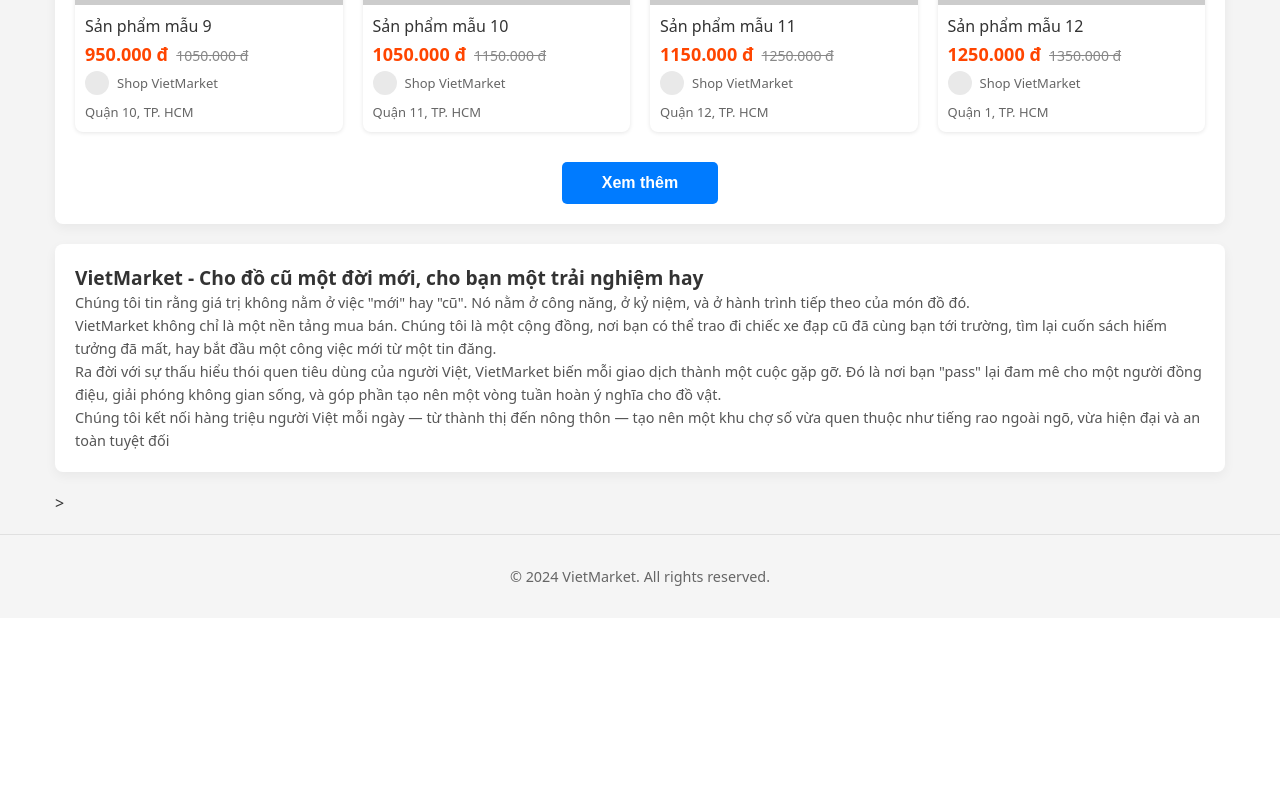
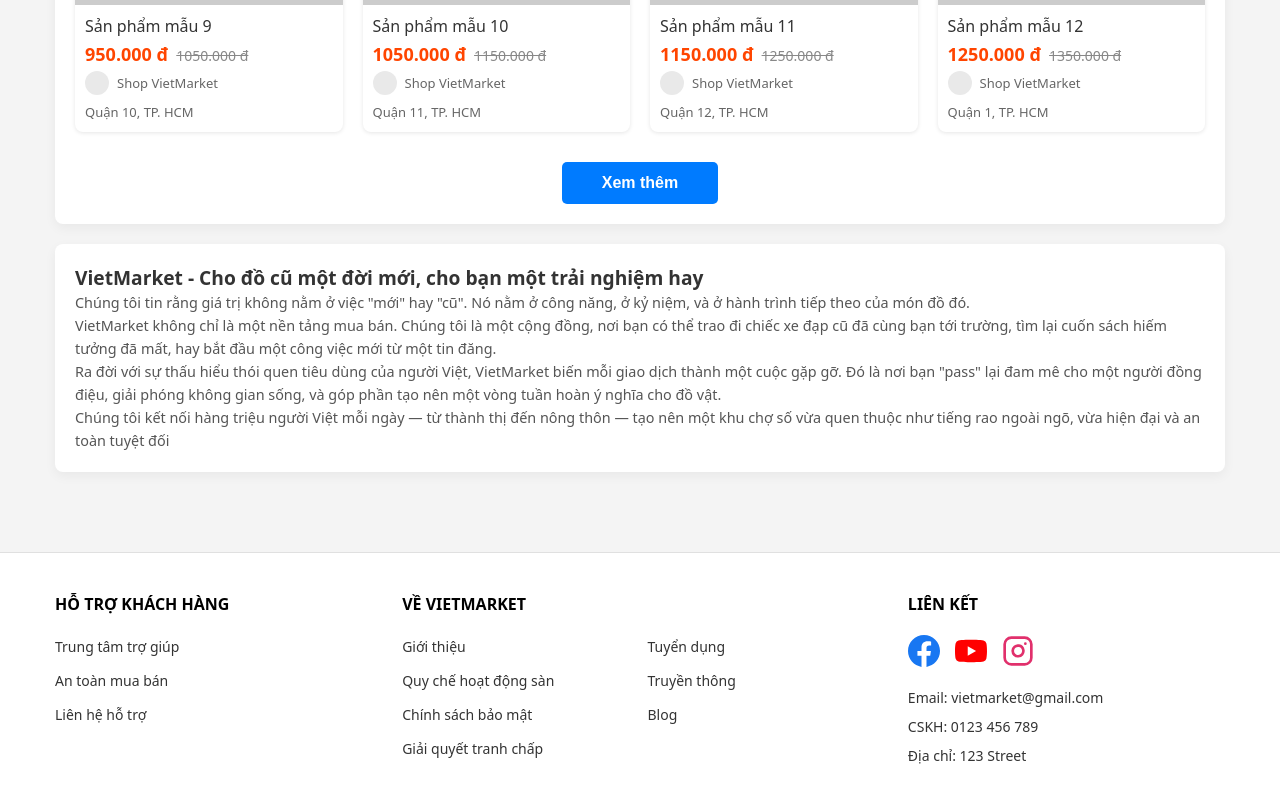
Before and after one commit to HuynFZ/IS207.Q13, a Vue app in the folder frontend/: page /home in a window 1280 px wide. Shown: the part 1436-2236 px from the top of the page. Before the commit the page ends 2054 px from the top, so only its background shows below. Built offline with nearby package versions, Linux system fonts and the light colour scheme.

Commit message:
Cập nhật Footer

```diff
--- a/frontend/src/components/Footer.vue
+++ b/frontend/src/components/Footer.vue
@@ -1,27 +1,174 @@
 <template>
-  <footer>
-    <div class="container">
-      <p>&copy; 2024 VietMarket. All rights reserved.</p>
+  <footer class="site-footer">
+    <div class="footer-container">
+
+      <div class="footer-column">
+        <h3 class="footer-heading">Hỗ trợ khách hàng</h3>
+        <ul class="footer-links">
+          <li><a href="#">Trung tâm trợ giúp</a></li>
+          <li><a href="#">An toàn mua bán</a></li>
+          <li><a href="#">Liên hệ hỗ trợ</a></li>
+        </ul>
+      </div>
+
+      <div class="footer-column middle-column">
+        <h3 class="footer-heading">Về VietMarket</h3>
+        <div class="sub-columns">
+          <ul class="footer-links">
+            <li><a href="#">Giới thiệu</a></li>
+            <li><a href="#">Quy chế hoạt động sàn</a></li>
+            <li><a href="#">Chính sách bảo mật</a></li>
+            <li><a href="#">Giải quyết tranh chấp</a></li>
+          </ul>
+          <ul class="footer-links">
+            <li><a href="#">Tuyển dụng</a></li>
+            <li><a href="#">Truyền thông</a></li>
+            <li><a href="#">Blog</a></li>
+          </ul>
+        </div>
+      </div>
+
+      <div class="footer-column">
+        <h3 class="footer-heading">Liên kết</h3>
+
+        <div class="social-icons">
+          <a href="#" class="social-icon fb">
+            <svg viewBox="0 0 24 24" fill="currentColor"><path d="M24 12.073c0-6.627-5.373-12-12-12s-12 5.373-12 12c0 5.99 4.388 10.954 10.125 11.854v-8.385H7.078v-3.47h3.047V9.43c0-3.007 1.792-4.669 4.533-4.669 1.312 0 2.686.235 2.686.235v2.953H15.83c-1.491 0-1.956.925-1.956 1.874v2.25h3.328l-.532 3.47h-2.796v8.385C19.612 23.027 24 18.062 24 12.073z"/></svg>
+          </a>
+          <a href="#" class="social-icon yt">
+            <svg viewBox="0 0 24 24" fill="currentColor"><path d="M23.498 6.186a3.016 3.016 0 0 0-2.122-2.136C19.505 3.545 12 3.545 12 3.545s-7.505 0-9.377.505A3.017 3.017 0 0 0 .502 6.186C0 8.07 0 12 0 12s0 3.93.502 5.814a3.016 3.016 0 0 0 2.122 2.136c1.871.505 9.376.505 9.376.505s7.505 0 9.377-.505a3.015 3.015 0 0 0 2.122-2.136C24 15.93 24 12 24 12s0-3.93-.502-5.814zM9.545 15.568V8.432L15.818 12l-6.273 3.568z"/></svg>
+          </a>
+          <a href="#" class="social-icon insta">
+            <svg viewBox="0 0 24 24" fill="none" stroke="currentColor" stroke-width="2" stroke-linecap="round" stroke-linejoin="round"><rect x="2" y="2" width="20" height="20" rx="5" ry="5"></rect><path d="M16 11.37A4 4 0 1 1 12.63 8 4 4 0 0 1 16 11.37z"></path><line x1="17.5" y1="6.5" x2="17.51" y2="6.5"></line></svg>
+          </a>
+        </div>
+
+        <div class="contact-info">
+          <p>Email: vietmarket@gmail.com</p>
+          <p>CSKH: 0123 456 789</p>
+          <p>Địa chỉ: 123 Street</p>
+        </div>
+      </div>
+
     </div>
   </footer>
 </template>
 
 <style scoped>
-footer {
-  background: #f5f5f5;
-  border-top: 1px solid #e0e0e0;
-  padding: 2rem 1rem;
-  text-align: center;
+.site-footer {
+  background-color: #ffffff;
+  border-top: 1px solid #e0e0e0; /* Đường kẻ mờ phía trên */
+  padding: 40px 0;
+  margin-top: 40px; /* Khoảng cách với nội dung phía trên */
+  width: 100%;
 }
 
-.container {
+.footer-container {
   max-width: 1200px;
   margin: 0 auto;
+  padding: 0 15px;
+  display: flex;
+  justify-content: space-between;
+  flex-wrap: wrap; /* Để responsive tốt hơn */
+  gap: 30px;
 }
 
-p {
+/* Cột chung */
+.footer-column {
+  flex: 1;
+  min-width: 200px;
+}
+
+/* Cột giữa rộng hơn một chút để chứa 2 cột con */
+.middle-column {
+  flex: 1.5;
+}
+
+/* Tiêu đề cột */
+.footer-heading {
+  font-size: 16px;
+  font-weight: 800; /* In đậm như hình */
+  color: #000;
+  margin-bottom: 20px;
+  text-transform: uppercase; /* Nếu muốn chữ hoa như hình thì uncomment dòng này, nhưng trong hình là chữ thường in đậm */
+}
+
+/* Danh sách link */
+.footer-links {
+  list-style: none;
+  padding: 0;
   margin: 0;
-  color: #666;
-  font-size: 0.9rem;
+}
+
+.footer-links li {
+  margin-bottom: 12px;
+}
+
+.footer-links a {
+  text-decoration: none;
+  color: #333;
+  font-size: 14px;
+  transition: color 0.2s;
+}
+
+.footer-links a:hover {
+  color: #007bff; /* Màu xanh khi hover */
+}
+
+/* Cấu trúc cột giữa (chia đôi) */
+.sub-columns {
+  display: grid;
+  grid-template-columns: 1fr 1fr;
+  gap: 15px;
+}
+
+/* Social Icons */
+.social-icons {
+  display: flex;
+  gap: 15px;
+  margin-bottom: 20px;
+}
+
+.social-icon {
+  width: 32px;
+  height: 32px;
+  display: flex;
+  align-items: center;
+  justify-content: center;
+  border-radius: 50%;
+  transition: transform 0.2s;
+}
+
+.social-icon svg {
+  width: 100%;
+  height: 100%;
+}
+
+.social-icon:hover {
+  transform: scale(1.1);
+}
+
+/* Màu sắc icon thương hiệu */
+.social-icon.fb { color: #1877F2; }
+.social-icon.yt { color: #FF0000; }
+.social-icon.insta { color: #E1306C; }
+
+/* Thông tin liên hệ */
+.contact-info p {
+  margin: 8px 0;
+  font-size: 14px;
+  color: #333;
+  line-height: 1.5;
+}
+
+/* Responsive cho mobile */
+@media (max-width: 768px) {
+  .footer-container {
+    flex-direction: column;
+  }
+
+  .sub-columns {
+    grid-template-columns: 1fr; /* Trên mobile cột giữa xếp dọc */
+  }
 }
 </style>
--- a/frontend/src/pages/Home.vue
+++ b/frontend/src/pages/Home.vue
@@ -53,7 +53,7 @@
           Ra đời với sự thấu hiểu thói quen tiêu dùng của người Việt, VietMarket biến mỗi giao dịch thành một cuộc gặp gỡ. Đó là nơi bạn "pass" lại đam mê cho một người đồng điệu, giải phóng không gian sống, và góp phần tạo nên một vòng tuần hoàn ý nghĩa cho đồ vật.
           <br>
           Chúng tôi kết nối hàng triệu người Việt mỗi ngày — từ thành thị đến nông thôn — tạo nên một khu chợ số vừa quen thuộc như tiếng rao ngoài ngõ, vừa hiện đại và an toàn tuyệt đối</p>
-      </section>>
+      </section>
 
     </main>
     <Footer />
@@ -65,10 +65,10 @@
 
 // --- COMPONENT IMPORTS ---
 import Header from '../components/Header-HomePage.vue';
-import Footer from '../components/Footer.vue';
 import CategoryGrid from '../components/CategoryGrid.vue';
 import ProductCard from '../components/Product/ProductCard_NoReceive.vue';
 import SearchFilterBar from '../components/SearchFilterBar.vue';
+import Footer from '../components/Footer.vue';
 
 // --- "DATABASE" GIẢ LẬP (KHÔI PHỤC DỮ LIỆU ĐẸP) ---
 const mockDB = [
```
